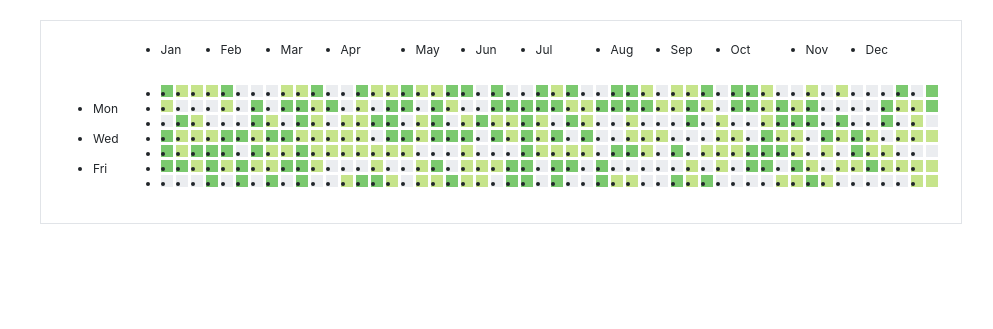
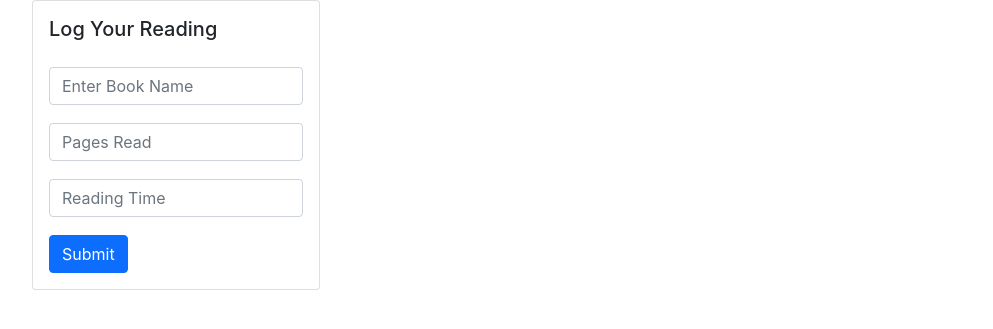
Before and after one commit to Aidan-Zamfir/Library-App, a Flask app: page /library in a window 1280 px wide. Shown: the part 50-379 px from the top of the page, without its empty margins (62-1055 px from the left). Run offline with Flask 3, Linux system fonts and the light colour scheme; the visitor is signed in with stand-in values (Sample User, id 1).

Commit message:
user input

```diff
--- a/website/templates/library.html
+++ b/website/templates/library.html
@@ -2,35 +2,70 @@
 {% block content %}
 <link rel="stylesheet" href="static/main.css">
 
-<div class="graph" style="max-width: 100%; ">
-    <ul class="months">
-      <li>Jan</li>
-      <li>Feb</li>
-      <li>Mar</li>
-      <li>Apr</li>
-      <li>May</li>
-      <li>Jun</li>
-      <li>Jul</li>
-      <li>Aug</li>
-      <li>Sep</li>
-      <li>Oct</li>
-      <li>Nov</li>
-      <li>Dec</li>
-    </ul>
-    <ul class="days">
-      <li>Sun</li>
-      <li>Mon</li>
-      <li>Tue</li>
-      <li>Wed</li>
-      <li>Thu</li>
-      <li>Fri</li>
-      <li>Sat</li>
-    </ul>
-    <ul class="squares">
+<div class="container">
+    <div class="card" style="width: 18rem;">
+        <div class="card-body">
+            <h5 class="card-title">Log Your Reading</h5>
+                <div class="form-group">
+                    <br>
+                    <input type="text"
+                           class="form-control"
+                           id="bookName"
+                           name="bookName"
+                           placeholder="Enter Book Name">
+                </div>
+                <div class="form-group">
+                    <br>
+                    <input type="text"
+                           class="form-control"
+                           id="pagesRead"
+                           name="pagesRead"
+                           placeholder="Pages Read">
+                </div>
+                <div class="form-group">
+                    <br>
+                    <input type="text"
+                           class="form-control"
+                           id="timeSpent"
+                           name="timeSpent"
+                           placeholder="Reading Time">
+                </div>
+            <br>
+            <button type="submit" class="btn btn-primary">Submit</button>
+        </div>
+    </div>
+</div>
 
-    </ul>
-  </div>
+<!--<div class="container">-->
+<!--    <div class="graph" style="max-width: 100%; ">-->
+<!--        <ul class="months">-->
+<!--          <li>Jan</li>-->
+<!--          <li>Feb</li>-->
+<!--          <li>Mar</li>-->
+<!--          <li>Apr</li>-->
+<!--          <li>May</li>-->
+<!--          <li>Jun</li>-->
+<!--          <li>Jul</li>-->
+<!--          <li>Aug</li>-->
+<!--          <li>Sep</li>-->
+<!--          <li>Oct</li>-->
+<!--          <li>Nov</li>-->
+<!--          <li>Dec</li>-->
+<!--        </ul>-->
+<!--        <ul class="days">-->
+<!--          <li>Sun</li>-->
+<!--          <li>Mon</li>-->
+<!--          <li>Tue</li>-->
+<!--          <li>Wed</li>-->
+<!--          <li>Thu</li>-->
+<!--          <li>Fri</li>-->
+<!--          <li>Sat</li>-->
+<!--        </ul>-->
+<!--        <ul class="squares">-->
 
+<!--        </ul>-->
+<!--    </div>-->
+<!--</div>-->
 
 {% endblock %}
 
--- a/website/templates/new_user.html
+++ b/website/templates/new_user.html
@@ -2,7 +2,7 @@
 {% block content %}
 <div class="container min-vh-100 d-flex justify-content-center align-items-center">
   <div class="card">
-    <img class="card-img-top" src="..." alt="Card image cap">
+    <img class="card-img-top" src="./img/temp_img.jpg" alt="Card image cap">
     <div class="card-body">
       <h5 class="card-title">Welcome!</h5>
       <p class="card-text">Welcome to your virtual library - track reading etc</p>
```
